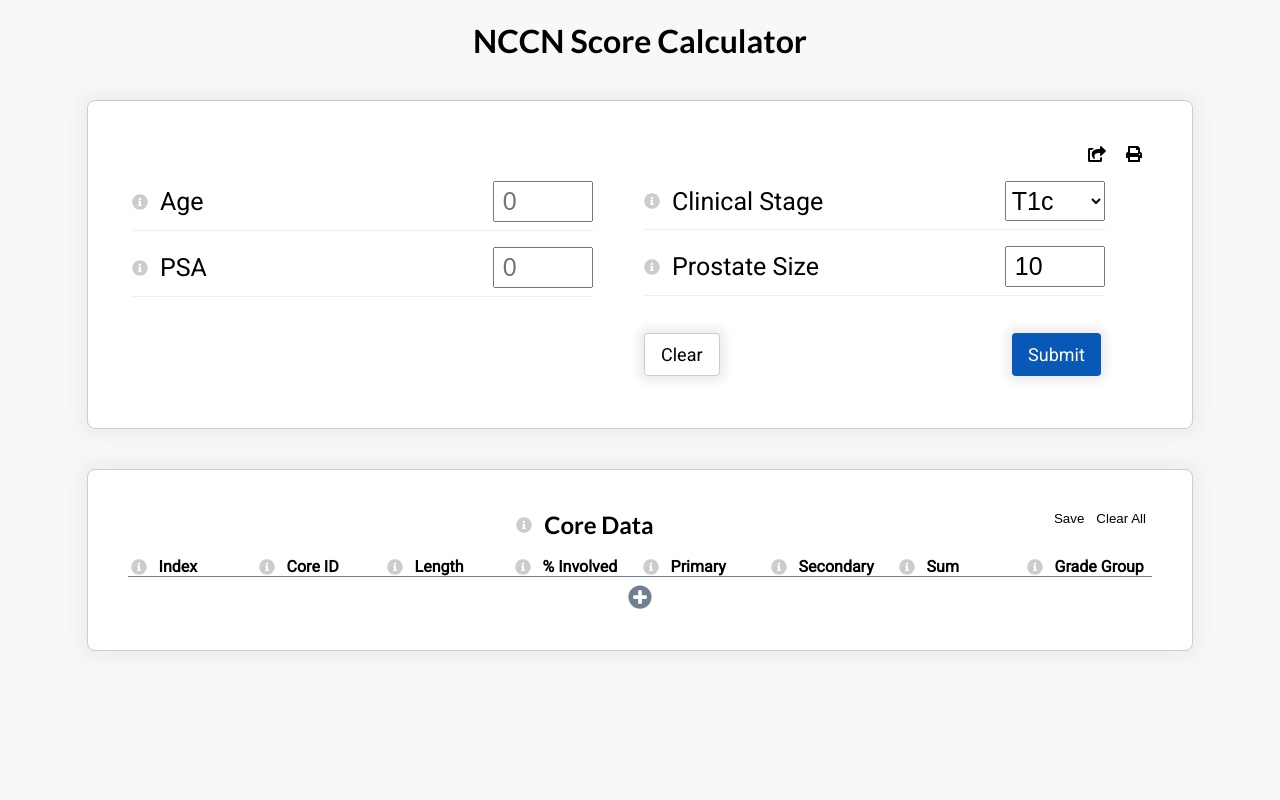
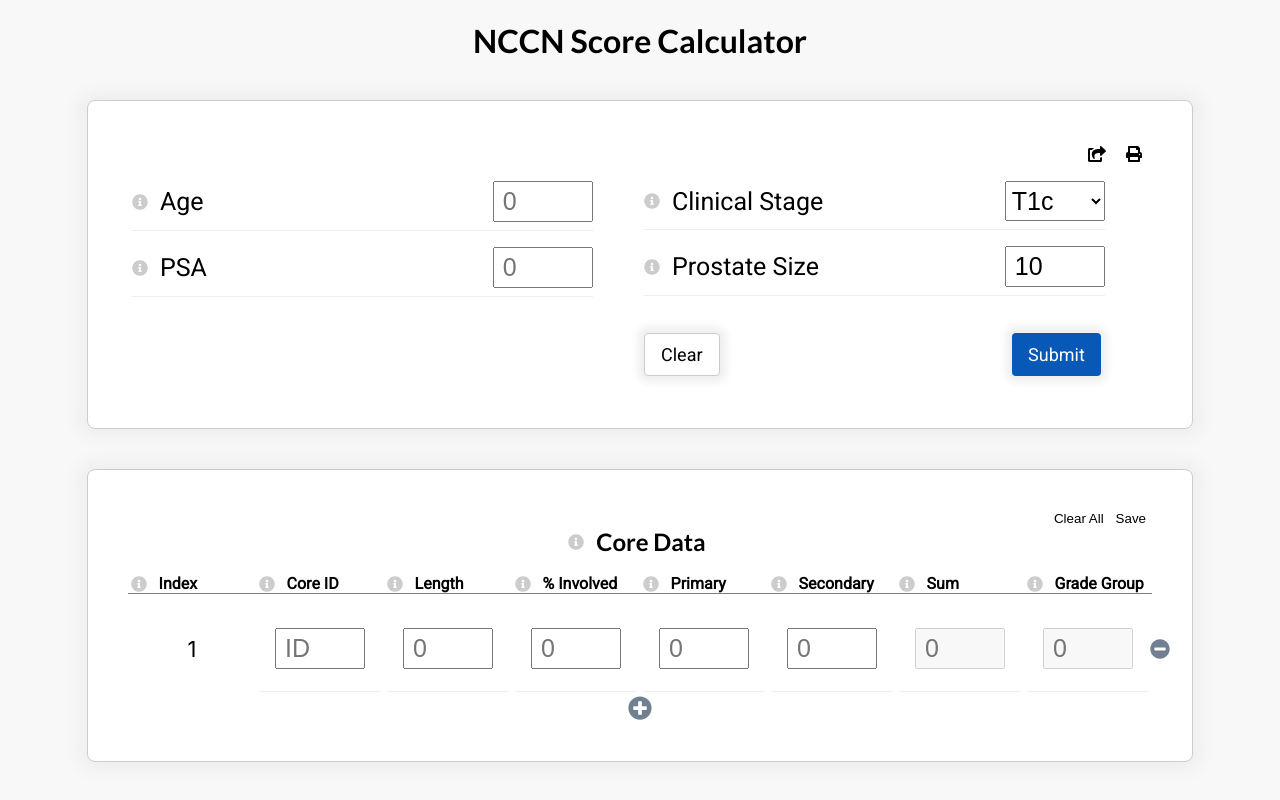
Before and after one commit to vidman22/nccn-risk-calculator, a React (Create React App) app: page / in a window 1280 px wide. Built offline with nearby package versions, Linux system fonts and the light colour scheme.

Commit message:
some alignment

```diff
--- a/src/components/ConfirmationModal/ConfirmationModal.tsx
+++ b/src/components/ConfirmationModal/ConfirmationModal.tsx
@@ -19,9 +19,11 @@
         <>
             <div className={cssBackDropClasses.join(' ')} onClick={onDismiss}></div>;
             <div className={cssClasses.join(' ')}>
+                <div className="AlignRight">
                     <button className="NewBackButton" onClick={onDismiss}>
                         <FontAwesomeIcon icon={faTimes} />
                     </button>
+                </div>
                 <h2>Are you sure you want to clear your core data?</h2>
                 <span>This action is irreversible</span>
                 <div className="ModalButtonWrappers">
--- a/src/components/ShareLinkModal/ShareLinkModal.tsx
+++ b/src/components/ShareLinkModal/ShareLinkModal.tsx
@@ -17,14 +17,15 @@
         visible ? "ModalOpen" : "ModalClosed"
     ];
     const cssBackDropClasses = ['Backdrop', visible ? 'BackdropOpen' : 'BackdropClosed'];
-    console.log("showCopied", showCopied);
     return (
         <>
             <div className={cssBackDropClasses.join(' ')} onClick={onDismiss}></div>;
             <div className={cssClasses.join(' ')}>
-                <button className="NewBackButton" onClick={onDismiss}>
-                    <FontAwesomeIcon icon={faTimes} />
-                </button>
+                <div className="AlignRight">
+                    <button className="NewBackButton" onClick={onDismiss}>
+                        <FontAwesomeIcon icon={faTimes} />
+                    </button>
+                </div>
 
                 {showCopied &&
                     <div className="FadeCopied">
--- a/src/containers/AppForm/AppForm.css
+++ b/src/containers/AppForm/AppForm.css
@@ -135,6 +135,11 @@
     margin: 0 5% 8px 0;
 }
 
+.AlignRight{
+    display: flex;
+    justify-content: flex-end;
+}
+
 .SubmitButton:hover{
     box-shadow: none;
 }
--- a/src/containers/AppForm/AppForm.tsx
+++ b/src/containers/AppForm/AppForm.tsx
@@ -59,8 +59,10 @@
             if (localStorage.getItem("cores")){
                 console.log("local storage", JSON.parse(localStorage.getItem("cores") || ''))
                 setCores( JSON.parse(localStorage.getItem('cores') || '') );
-                return;
             }
+            return;
+        } else if (!hasParams){
+            return;
         }
 
         query.forEach((value, key) => {
--- a/src/containers/CoreDataTable/CoreDataTable.css
+++ b/src/containers/CoreDataTable/CoreDataTable.css
@@ -72,8 +72,3 @@
 .CoreCell p{
     font-size: 22px;
 }
-
-.CoreDataContainer button{
-    display: block;
-    float: right;
-}
--- a/src/containers/CoreDataTable/CoreDataTable.tsx
+++ b/src/containers/CoreDataTable/CoreDataTable.tsx
@@ -68,7 +68,7 @@
 
     return (
         <div className="CoreDataContainer">
-            <div>
+            <div className="AlignRight">
                 <button onClick={() => setShowConfirmation(true)}>
                     Clear All
                 </button>
```
Also changed, not shown: src/components/ShareLinkModal/ShareLinkModal.css (line endings or trailing spaces). Lines whose indentation alone changed are shown as unchanged.
